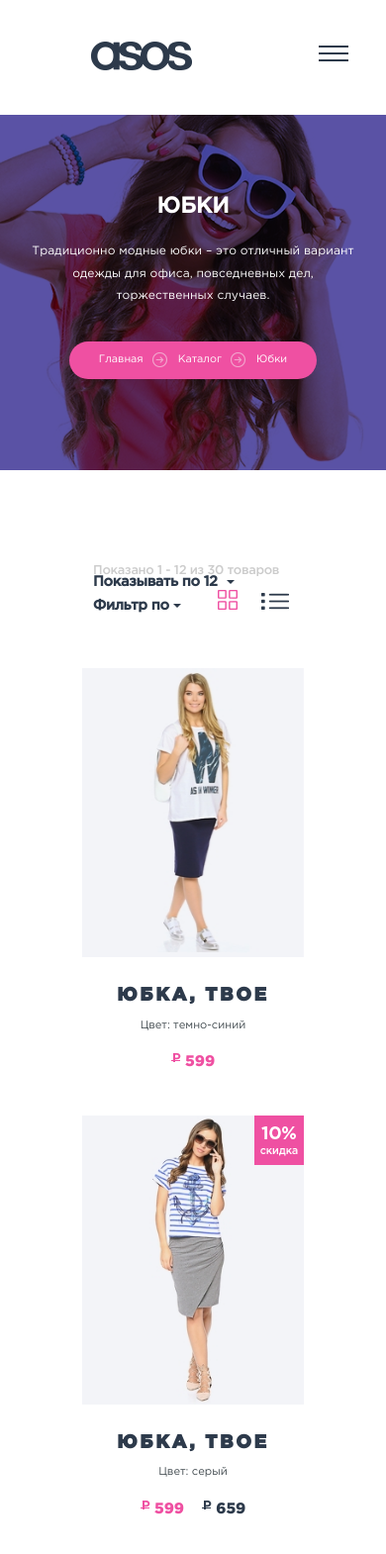
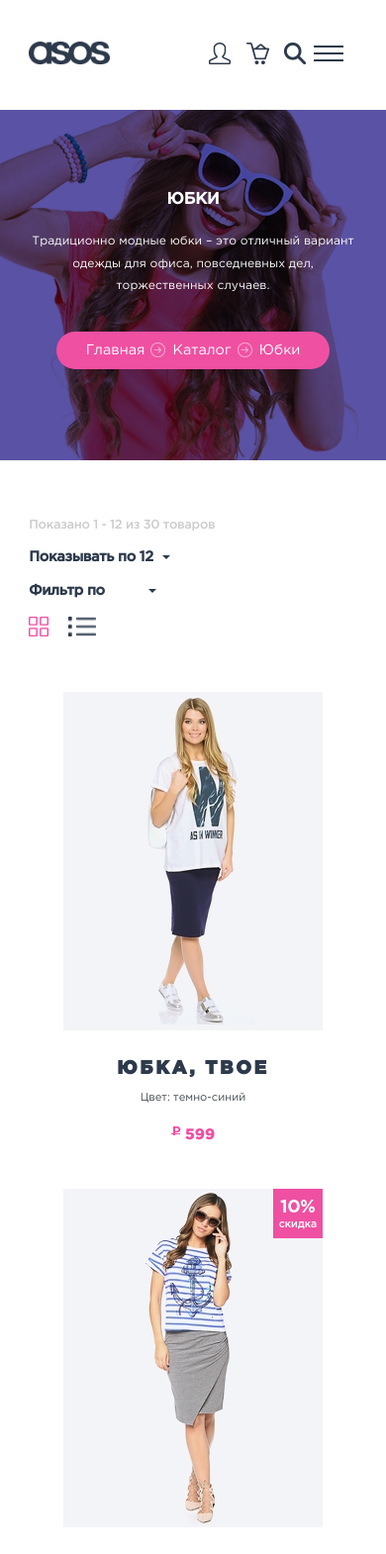
Before and after one commit to heyhurricane/asos, a website: page src/catalog.html in a window 390 px wide. Shown: the top 1570 px of the page at 99% size. Drawn offline with nearby package versions, Linux system fonts and the light colour scheme; files whose address does not match are found by name.

Commit message:
mobile version catalog.html

```diff
--- a/src/catalog.html
+++ b/src/catalog.html
@@ -126,8 +126,10 @@
             <option>цене (🠕)</option>
             <option>цене (🠗)</option>
           </select>
-          <img src="img/catalog/filter.png" class="catalog__icon" alt="">
-          <img src="img/catalog/list.png" class="catalog__icon--list" alt="">
+          <div class="icon-block">
+            <img src="img/catalog/filter.png" class="catalog__icon" alt="">
+            <img src="img/catalog/list.png" class="catalog__icon--list" alt="">
+          </div>
         </div>
         <!-- /.catalog__filters -->
       </div>
--- a/src/sass/_media.sass
+++ b/src/sass/_media.sass
@@ -1,3 +1,9 @@
+@media screen and ( max-width: 1505px )
+  .menu
+    &__logo
+      margin-right: 10rem
+
+
 @media screen and ( max-width: 1353px )
   html
     font-size: 12px
@@ -19,15 +25,33 @@
             width: 80px
             height: 80px
             transform: translate(-80px, 0)
+  .menu
+    &__account
+      img
+        max-width: 50%
+    &__logo
+      img
+        max-width: 90%
+  .footer
+    &__col
+      margin-right: 0
 
 @media screen and ( max-width: 1200px )
   .menu
     &__logo
       margin-right: 10rem
+      margin-left: 0
+    &__account
+      margin-right: 0
+  .header
+    &__nav-item
+      margin-right: 2rem
   .hero
     &__heading
       &--largest
         font-size: 10.16rem
+
+
 
 @media screen and ( max-width: 1035px )
   .hero
@@ -39,57 +63,100 @@
   .menu
     &__logo
       margin-right: 2rem
+  .footer__col
+    max-width: 17.84rem
+  .row
+    padding: 0 6.7rem 0 5.3rem
 
-  @media screen and ( max-width: 991px )
-    .menu__nav
+@media screen and ( max-width: 991px )
+  .menu
+    &__nav
       display: none
-    .burger-menu
-      display: block
-    .menu-button
+    &__logo
+      margin: 0
+    &__account
+      margin-right: 2rem
+      img
+        max-width: 100%
+  .burger-menu
+    display: block
+  .menu-button
+    position: absolute
+    right: 3.6rem
+    top: 4.7rem
+    display: block
+    width: 30px
+    height: 2px
+    background-color: $dark
+    cursor: pointer
+    &::before
+      content: ''
       position: absolute
-      right: 3.2rem
-      top: 4.4rem
+      right: 0px
+      top: 0px
       display: block
       width: 30px
       height: 2px
       background-color: $dark
-      cursor: pointer
-      &::before
-        content: ''
-        position: absolute
-        right: 0px
-        top: 0px
-        display: block
-        width: 30px
-        height: 2px
-        background-color: $dark
-        margin-top: -7px
-        transition: transform 0.2s
-      &::after
-        content: ''
-        position: absolute
-        right: 0px
-        top: 0px
-        display: block
-        width: 30px
-        height: 2px
-        background-color: $dark
-        margin-top: 7px
-        transition: transform 0.2s
-  .footer
-    display: none
+      margin-top: -7px
+      transition: transform 0.2s
+    &::after
+      content: ''
+      position: absolute
+      right: 0px
+      top: 0px
+      display: block
+      width: 30px
+      height: 2px
+      background-color: $dark
+      margin-top: 7px
+      transition: transform 0.2s
+  // .footer
+  //   display: none
   .catalog
     &__card
       flex-basis: 50%
+    &__filters
+      display: flex
+      justify-content: space-between
+      // margin-top: 0.5rem
+    &__row
+      padding: 0
   .subscription
     &__form
       flex-direction: column
+    &__input
+      margin-bottom: 1.5rem
+    &__button
+      padding: 1.2rem 3rem
+      max-width: 100%
+      margin: auto
+  .сataloghero
+    &__nav
+      max-width: 23.06rem
+    &__link
+      font-size: 1.2rem
+  .row
+    flex-wrap: wrap
+    padding: 0
+    padding-left: 5.3rem
+  .col
+    flex-basis: 40%
+  .footer
+    &__col
+      &--account
+        margin-left: 0
+
 
 
 
 @media screen and ( max-width: 860px )
-  .catalog__settings
-    flex-direction: column
+  .catalog
+    &__settings
+      flex-direction: column
+      align-items: start
+    &__show
+      margin-bottom: 1.5rem
 
 @media screen and ( max-width: 760px )
   .catalog__card
@@ -97,5 +164,52 @@
 
 @media screen and ( max-width: 576px )
   .menu
+    &__logo
+      img
+        max-width: 80%
     &__account
-      display: none
+      margin-right: 3rem
+    &-button
+      top: 4.4rem
+  .catalog
+    padding: 5rem 0 8.3rem
+    &__settings
+      padding: 0
+    &__filters
+      flex-direction: column
+      // flex-wrap: wrap
+    &__quantity, &__filter
+      // max-width: 50%
+      // flex-basis: 45%
+      margin-bottom: 1.5rem
+  .title
+    font-size: 1.36rem
+  .row
+    padding: 0
+  .col
+    flex-basis: 100%
+    align-items: center
+  .footer
+    &__col
+      max-width: 100%
+    &__logo
+      display: block
+
+
+@media screen and ( max-width: 375px )
+  .menu-button
+    right: 2.5rem
+  .footer
+    &__address
+      text-align: center
+    &__place
+      img
+        margin-right: 0
+
+
+@media screen and ( max-height: 768px )
+  .catalog
+    &__name
+      font-size: 1.17rem
+    &__color
+      font-size: 0.87rem
--- a/src/sass/templates/_catalog.sass
+++ b/src/sass/templates/_catalog.sass
@@ -4,6 +4,7 @@
   &__row
     flex-wrap: wrap
     padding: 0 4.5rem
+    align-items: flex-start
   &__card
     flex-basis: 23.6%
     display: flex
@@ -60,9 +61,11 @@
     padding-right: 1rem
     cursor: pointer
   &__quantity
-    margin-right: 2.07rem
+    // margin-right: 2.07rem
+    margin-right: 2.47rem
   &__filter
-    margin-right: 2.79rem
+    // margin-right: 2.79rem
+    margin-right: 3.69rem
   &__icon
     margin-right: 1.67rem
     cursor: pointer
@@ -72,6 +75,7 @@
   &__settings
     display: flex
     justify-content: space-between
+    align-items: center
   &__count
     color: #cccccc
     font-family: 'Gotham Pro-Medium'
@@ -82,7 +86,9 @@
     margin-bottom: 4.64rem
     padding: 0 5.4rem
   &__filters
-    margin-top: -0.3rem
+    display: flex
+  //   margin-top: -0.3rem
+    align-items: center
   &__photo
     position: relative
   &__sale-icon
@@ -90,3 +96,7 @@
     z-index: 99
     top: 0
     right: 0
+
+.icon-block
+	display: flex
+  align-items: center
--- a/src/sass/templates/_header.sass
+++ b/src/sass/templates/_header.sass
@@ -6,6 +6,7 @@
   width: 100%
   position: fixed
   background-color: $light
+  z-index: 199
   &__nav-item
     color: $dark
     text-decoration: none
@@ -77,6 +78,7 @@
   margin-right: 4.5rem
   margin-top: 0.1rem
   display: flex
+  align-items: center
   &__link
     margin-right: 1.3rem
 
@@ -103,16 +105,23 @@
   right: 0
   top: 0
   // box-shadow: inset 0 0 10px 3px rgba(34, 34, 34, 0.3)
-  padding: 1rem 0
+  // padding: 1rem 0
   background-color: $light
+
   &__nav
     display: flex
     flex-direction: column
     justify-content: center
     align-items: center
     a
+      padding: 0.5rem 0
       margin: 0 1rem
-      font-size: 2rem
+      font-size: 1.5rem
+      // width: 100%
+      text-align: center
+      text-transform: uppercase
+      font-family: 'Gotham Pro'
+      // box-shadow: inset 0 -1px 0 #202124
       &:hover
         &::after
           display: none
```
Also changed, not shown: src/css/style.css.
